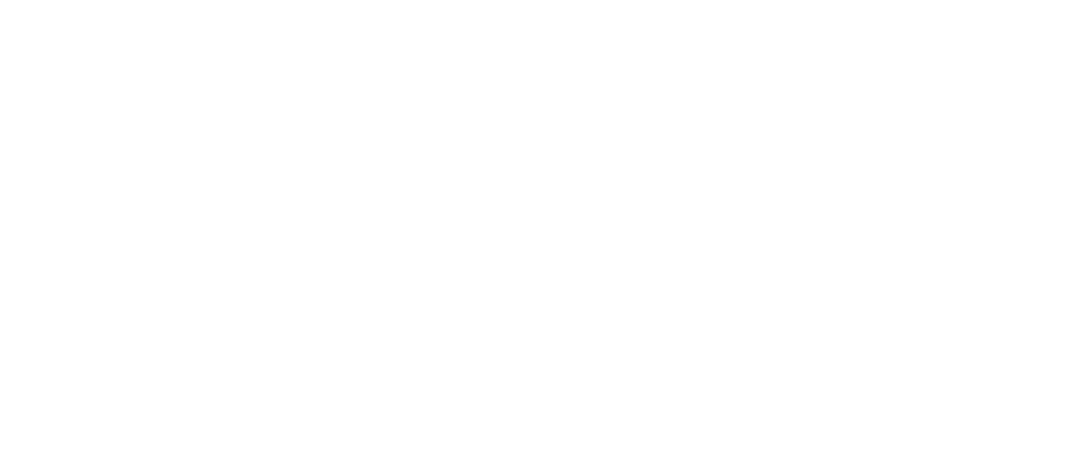
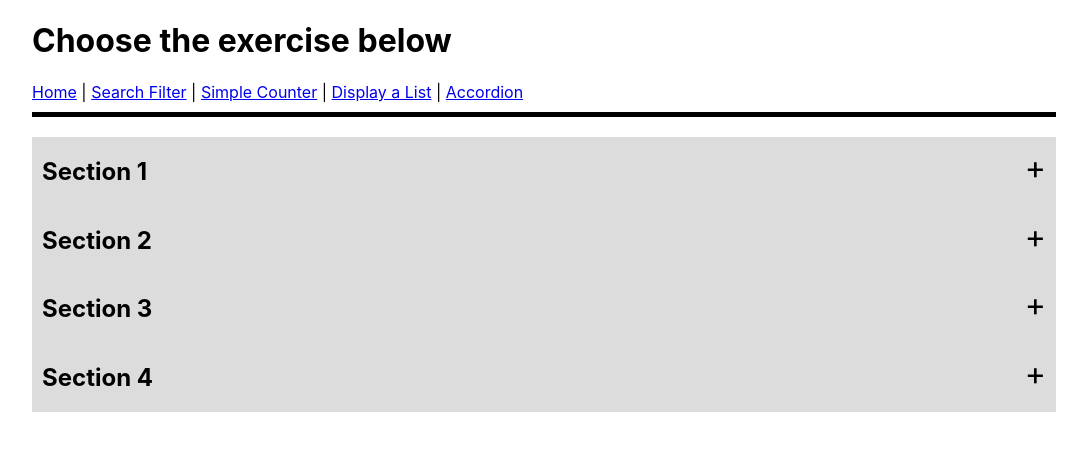
Before and after one commit to IsraelDeorce/practice-react, a React (Create React App) app: page /accordion in a window 1280 px wide. Before the commit this address had no page. Shown: the top 450 px of the page, without its empty margins (96-1183 px from the left). Built offline with nearby package versions, Linux system fonts and the light colour scheme.

Commit message:
✨Finished Accordion exercise

```diff
--- a/src/App.tsx
+++ b/src/App.tsx
@@ -4,6 +4,7 @@
 import SearchFilter from "./pages/SearchFilter/SearchFilter";
 import SimpleCounter from "./pages/SimpleCounter/SimpleCounter";
 import DisplayList from "./pages/DisplayList/DisplayList";
+import Accordion from "./pages/Accordion/Accordion";
 
 function App() {
   return (
@@ -13,7 +14,8 @@
           <Route index element={<Home />} />
           <Route path="search-filter" element={<SearchFilter />} />
           <Route path="simple-counter" element={<SimpleCounter />} />
-          <Route path="display-list" element={<DisplayList />} />
+          <Route path="display-list" element={<DisplayList />} />Accordion
+          <Route path="accordion" element={<Accordion />} />
         </Route>
       </Routes>
     </Router>
--- /dev/null
+++ b/src/components/AccordionSection/AccordionSection.css
@@ -0,0 +1,28 @@
+.accordion-section {
+  display: flex;
+  flex-direction: column;
+}
+
+.accordion-section > * {
+  padding: 0 10px;
+}
+
+.accordion-title {
+  display: flex;
+  align-items: center;
+  background-color: #DCDCDC;
+}
+
+.accordion-title h2 {
+  flex: 1;
+}
+
+.accordion-icon {
+  font-size: 32px;
+  padding-bottom: 8px;
+}
+
+.accordion-content {
+  background-color: #EDEDED;
+  transition: visibility 0s, opacity 0.5s linear;
+}
--- /dev/null
+++ b/src/components/AccordionSection/AccordionSection.tsx
@@ -0,0 +1,29 @@
+import { useState } from "react";
+
+import './AccordionSection.css';
+
+interface AccordionSectionProps {
+  title: string;
+  content: string;
+}
+
+const AccordionSection = ({ title, content }: AccordionSectionProps) => {
+  const [display, setDisplay] = useState(false);
+  return (
+    <div className="accordion-section">
+      <div className="accordion-title" onClick={() => setDisplay(!display)}>
+        <h2>{title}</h2>
+        {display
+          ? <span className='accordion-icon'>-</span>
+          : <span className='accordion-icon'>+</span>}
+      </div>
+      {display &&
+        <div className="accordion-content">
+          <p>{content}</p>
+        </div>}
+    </div>
+  );
+}
+
+
+export default AccordionSection;
--- a/src/components/Main/Main.tsx
+++ b/src/components/Main/Main.tsx
@@ -8,7 +8,8 @@
         <Link to="/">Home</Link> |{" "}
         <Link to="search-filter">Search Filter</Link> |{" "}
         <Link to="simple-counter">Simple Counter</Link> |{" "}
-        <Link to="display-list">Display a List</Link>
+        <Link to="display-list">Display a List</Link> |{" "}
+        <Link to="accordion">Accordion</Link>
       </nav>
       <div>
         <Outlet />
--- /dev/null
+++ b/src/pages/Accordion/Accordion.tsx
@@ -0,0 +1,29 @@
+/*
+4. Build Accordion in React (collapsible content)
+Creating an accordion that toggles text content on click of the accordion header using React State and conditional rendering.
+
+The following are the steps to create an accordion in React JS:
+1.Display every title of accordion with body.
+2.Hide every accordion body using element.display = none;
+3.Toggle visibility of accordion body on click of title.
+*/
+import { useState } from 'react';
+import AccordionSection from '../../components/AccordionSection/AccordionSection';
+
+function Accordion() {
+  const [sections] = useState([
+    { title: 'Section 1', content: 'Lorem ipsum dolor sit amet...1' },
+    { title: 'Section 2', content: 'Lorem ipsum dolor sit amet...2' },
+    { title: 'Section 3', content: 'Lorem ipsum dolor sit amet...3' },
+    { title: 'Section 4', content: 'Lorem ipsum dolor sit amet...4' }
+  ]);
+
+
+  return (
+    <div className="Accordion">
+      {sections.map((s, i) => <AccordionSection title={s.title} content={s.content} /> )}
+    </div>
+  )
+}
+
+export default Accordion;
--- a/src/pages/DisplayList/DisplayList.tsx
+++ b/src/pages/DisplayList/DisplayList.tsx
@@ -10,7 +10,6 @@
 */
 
 import { useState } from 'react';
-import './DisplayList.css';
 
 function DisplayList() {
   const [blogs] = useState([
```
Also changed, not shown: src/pages/DisplayList/DisplayList.css (deleted).
